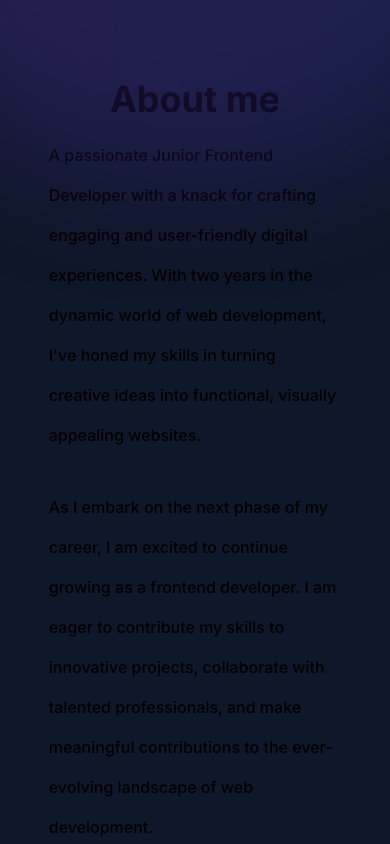
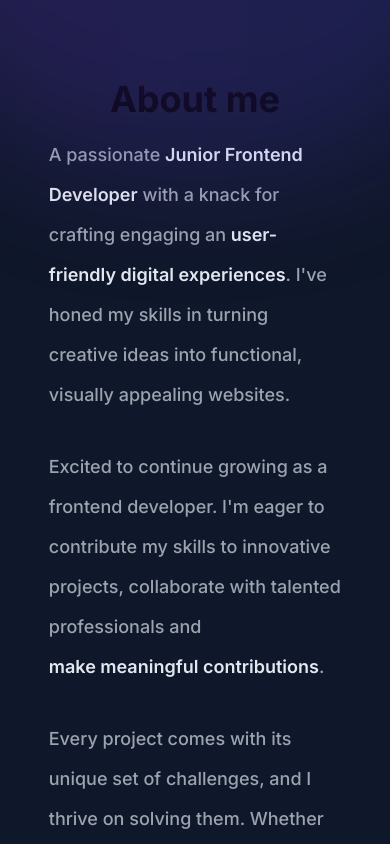
Before and after one commit to Victorioo/my-portfolio-nextjs, a Next.js app: page / in a window 390 px wide. Shown: the part 880-1724 px from the top of the page. Built offline with nearby package versions, Linux system fonts and the light colour scheme; no server answers.

Commit message:
added: footer

```diff
--- a/src/app/globals.css
+++ b/src/app/globals.css
@@ -1,6 +1,8 @@
 @tailwind base;
 @tailwind components;
 @tailwind utilities;
+
+
 
 :root {
   --foreground-rgb: 0, 0, 0;
@@ -27,6 +29,7 @@ html,
 body {
   overflow-x: hidden;
   width: 100vw;
+  scroll-behavior: smooth;
 }
 
 .hamburger {
@@ -54,6 +57,7 @@ body {
   transition: stroke-dasharray 600ms cubic-bezier(0.4, 0, 0.2, 1),
     stroke-dashoffset 600ms cubic-bezier(0.4, 0, 0.2, 1);
 }
+
 /*
 .line-top-bottom {
   stroke-dasharray: 12 53;
--- a/src/app/page.tsx
+++ b/src/app/page.tsx
@@ -4,6 +4,7 @@ import Marquee from "../components/hero/Marquee";
 import About from "../components/about/about";
 import Work from "../components/work/work";
 import Contact from "@/components/contact/Contact";
+import Footer from '@/components/footer/Footer'
 export default function Home() {
   return (
     <>
@@ -14,40 +15,49 @@ export default function Home() {
           <Hero>
             <p></p>
           </Hero>
-          <Marquee/>
+          <Marquee />
         </section>
         {/* ------------------ HERO ----------------------- */}
       </main>
-      <main className="flex flex-col bg-slate-900 pt-14 items-start justify-center">
+      <main className="flex flex-col bg-slate-900 pt-14 items-start justify-center w-screen">
         <About>
-          <div className="flex flex-col my-4 gap-8 w-3/4 items-center justify-center max-w-[70ch] font-medium">
+          <div className="flex flex-col my-4 gap-8 w-3/4 items-center justify-center max-w-[70ch] font-medium text-lg text-gray-400">
             <p className="text-md leading-10">
-              A passionate Junior Frontend Developer with a knack for crafting
-              engaging and user-friendly digital experiences. With two years in
-              the dynamic world of web development, I&apos;ve honed my skills in
-              turning creative ideas into functional, visually appealing
-              websites.
+              A passionate{" "}
+              <span className="text-slate-200 font-semibold">Junior Frontend Developer</span>{" "}
+              with a knack for crafting engaging an
+              <span className="text-slate-200 font-semibold">
+                {" "}
+                user-friendly digital experiences
+              </span>
+              . I&apos;ve honed my skills in turning creative ideas into
+              functional, visually appealing websites.
             </p>
             <p className="text-md leading-10">
-              As I embark on the next phase of my career, I am excited to
-              continue growing as a frontend developer. I am eager to contribute
-              my skills to innovative projects, collaborate with talented
-              professionals, and make meaningful contributions to the
-              ever-evolving landscape of web development.
+              Excited to continue growing as a frontend developer. I&apos;m
+              eager to contribute my skills to innovative projects, collaborate
+              with talented professionals and
+              <br />{" "}
+              <span className="text-slate-200 font-semibold">
+                make meaningful contributions
+              </span>
+              .
             </p>
             <p className="text-md leading-10">
               Every project comes with its unique set of challenges, and I
               thrive on solving them. Whether it&apos;s troubleshooting code,
-              optimizing performance, or enhancing user interactions, I approach
-              problem-solving with creativity and a determination to deliver
-              solutions that exceed expectations.
+              optimizing performance, or enhancing user interactions, I approach {" "}
+              <span className="text-slate-200 font-semibold">
+                problem-solving with creativity and a determination to deliver
+              </span>
+              {" "}solutions that exceed expectations.
             </p>
           </div>
         </About>
         <Work />
-        <Contact>
-
-        </Contact>
+        <Contact></Contact>
+        <Footer>
+        </Footer>
       </main>
     </>
   );
--- a/src/components/contact/Contact.tsx
+++ b/src/components/contact/Contact.tsx
@@ -59,6 +59,15 @@ function Contact() {
               Send
             </button>
           </form>
+          <div className="flex gap-8 list-none underline underline-offset-4">
+            <a href="https://www.linkedin.com/in/victoriocaccioppoli/" target="_blank">
+              Linkedin
+            </a>
+            <a href="https://www.instagram.com/vicctorioo/" target="_blank">
+              Instagram
+            </a>
+            <a href="mailto:victoriocaccioppoli@gmail.com">Email</a>
+          </div>
           <Gradient />
         </div>
       </section>
--- /dev/null
+++ b/src/components/footer/Footer.tsx
@@ -0,0 +1,18 @@
+import React from "react";
+import Image from "next/image";
+function Footer({ children }: { children?: JSX.Element }) {
+  return (
+    <footer className="bg-gradient-to-t from-black to-zinc-950 w-screen flex justify-around items-start py-14 md:flex-col md:gap-5 md:items-center px-6">
+      <h1 className="text-lg font-bold">Crafting ideas</h1>
+      <p className="self-end">
+        Copyright © 2024 by Victorio Caccioppoli - All the rights reserved
+      </p>
+      <h2 className="font-semibold hover:pointer">
+        <a href="#">Go to top ☝🏼</a>
+      </h2>
+      {children}
+    </footer>
+  );
+}
+
+export default Footer;
```
